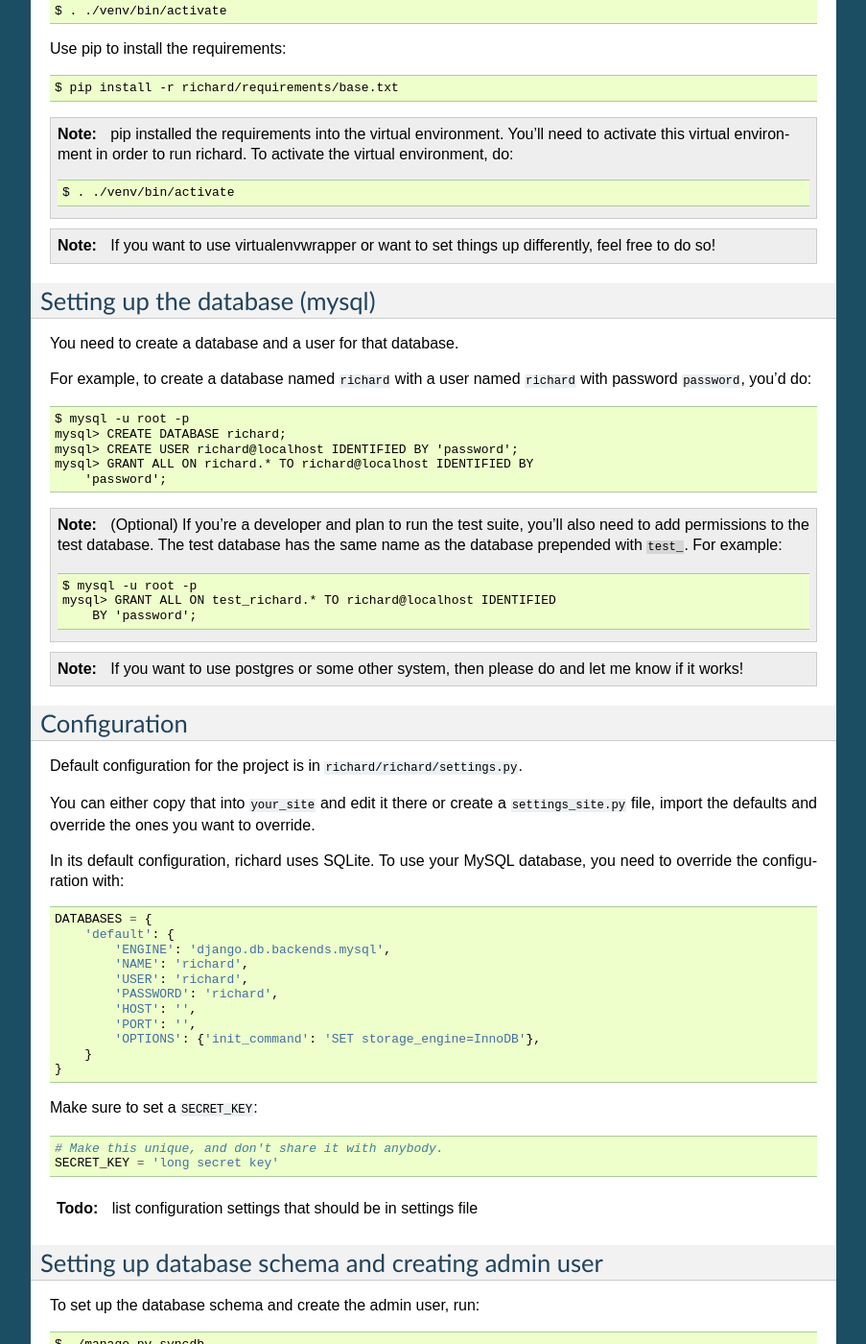
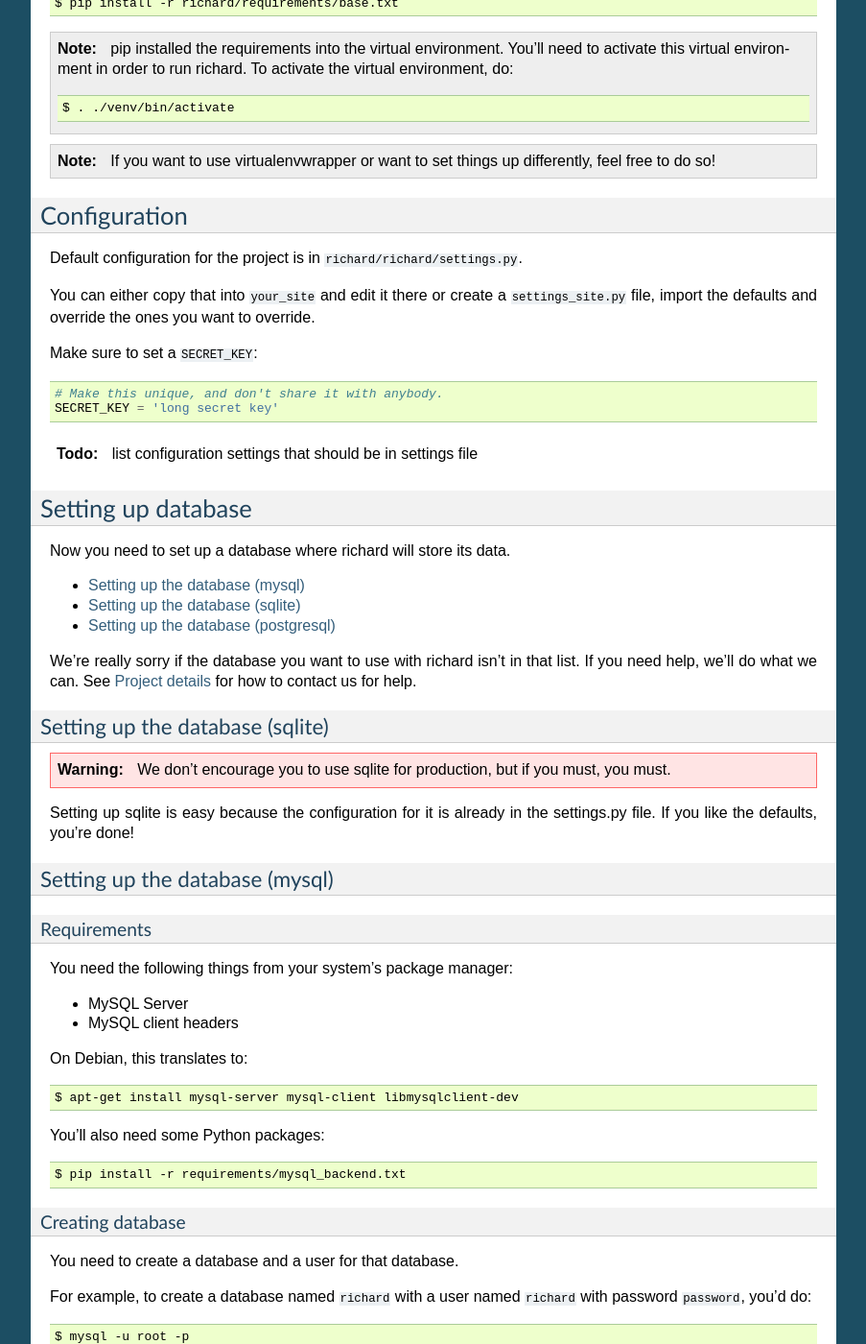
Before and after one commit to pyvideo/richard, a Sphinx documentation site: the page built from docs/admin/install.rst, in a window 1280 px wide and 1400 px high, scrolled down 1643 px. Shown: the whole window at 96% size, without its empty margins (198-1101 px from the left). Built offline with Sphinx 7.4.7, drawn with Linux system fonts in a browser that asks for light colours; some of the changed text lies outside the part shown.

Commit message:
Rewrite db requirements. Fixes #63
This moves mysql requirements to a separate requirements file and updates
the documentation to allow for instructions for installing with different
database backends.

```diff
--- a/docs/admin/install.rst
+++ b/docs/admin/install.rst
@@ -123,8 +118,78 @@ Use pip to install the requirements::
    feel free to do so!
 
 
+Configuration
+=============
+
+Default configuration for the project is in
+``richard/richard/settings.py``.
+
+You can either copy that into ``your_site`` and edit it there or
+create a ``settings_site.py`` file, import the defaults and override
+the ones you want to override.
+
+Make sure to set a ``SECRET_KEY``::
+
+    # Make this unique, and don't share it with anybody.
+    SECRET_KEY = 'long secret key'
+
+
+.. todo:: list configuration settings that should be in settings file
+
+
+Setting up database
+===================
+
+Now you need to set up a database where richard will store its data.
+
+* :ref:`install-chapter-mysql-db`
+* :ref:`install-chapter-sqlite-db`
+* :ref:`install-chapter-postgres-db`
+
+We're really sorry if the database you want to use with richard isn't
+in that list. If you need help, we'll do what we can. See
+:ref:`contribute-project-details` for how to contact us for help.
+
+
+.. _install-chapter-sqlite-db:
+
+Setting up the database (sqlite)
+--------------------------------
+
+.. Warning::
+
+   We don't encourage you to use sqlite for production, but if you
+   must, you must.
+
+
+Setting up sqlite is easy because the configuration for it is already
+in the settings.py file. If you like the defaults, you're done!
+
+
+.. _install-chapter-mysql-db:
+
 Setting up the database (mysql)
-===============================
+-------------------------------
+
+Requirements
+^^^^^^^^^^^^
+
+You need the following things from your system's package manager:
+
+* MySQL Server
+* MySQL client headers
+
+On Debian, this translates to::
+
+    $ apt-get install mysql-server mysql-client libmysqlclient-dev
+
+You'll also need some Python packages::
+
+    $ pip install -r requirements/mysql_backend.txt
+
+
+Creating database
+^^^^^^^^^^^^^^^^^
 
 You need to create a database and a user for that database.
 
@@ -148,23 +213,13 @@ For example, to create a database named ``richard`` with a user named
        mysql> GRANT ALL ON test_richard.* TO richard@localhost IDENTIFIED
            BY 'password';
 
-.. Note::
-
-   If you want to use postgres or some other system, then please do and
-   let me know if it works!
-
 
 Configuration
-=============
+^^^^^^^^^^^^^
 
-Default configuration for the project is in ``richard/richard/settings.py``.
-
-You can either copy that into ``your_site`` and edit it there or
-create a ``settings_site.py`` file, import the defaults and override
-the ones you want to override.
-
-In its default configuration, richard uses SQLite. To use your MySQL database,
-you need to override the configuration with::
+In its default configuration, richard uses SQLite. To use your MySQL
+database, edit your ``settings.py`` file and change the ``DATABASES``
+configuration to something like this::
 
     DATABASES = {
         'default': {
@@ -179,13 +234,13 @@ you need to override the configuration with::
     }
 
 
-Make sure to set a ``SECRET_KEY``::
+.. _install-chapter-postgres-db:
 
-    # Make this unique, and don't share it with anybody.
-    SECRET_KEY = 'long secret key'
+Setting up the database (postgresql)
+------------------------------------
 
+.. todo:: Write setup for postgres.
 
-.. todo:: list configuration settings that should be in settings file
 
 
 Setting up database schema and creating admin user
@@ -195,22 +250,12 @@ To set up the database schema and create the admin user, run::
 
     $ ./manage.py syncdb
 
-The admin user account you create here can be used to log into the richard
-admin section.
+The admin user account you create here can be used to log into the
+richard admin section.
 
 
-Setting up sample data (optional)
-=================================
-
-If you want to set up some initial data, do::
-
-    $ ./manage.py loaddata sample_data.json
-
-This is useful to see how the site works.
-
-
-Setting up your server
-======================
+Setting up your web server
+==========================
 
 Apache and mod_wsgi
 -------------------
--- a/docs/contributors/dev_contribute.rst
+++ b/docs/contributors/dev_contribute.rst
@@ -5,6 +5,8 @@
 Interested in building a video index system? Interested in running
 one? Then you should be interested in contributing to this project!
 
+
+.. _contribute-project-details:
 
 Project details
 ===============
```
Also changed, not shown: other parts of docs/admin/install.rst (+5 -10 lines), docs/contributors/dev_hacking.rst (+13 -11 lines), 3 other files.
